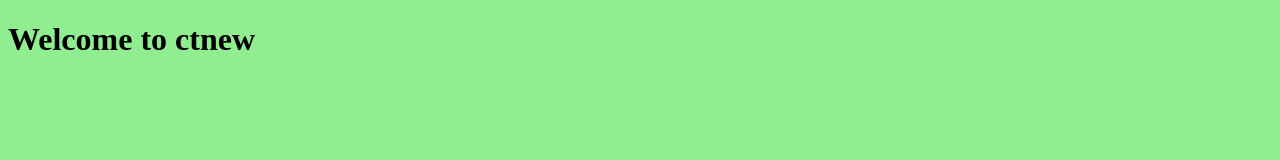
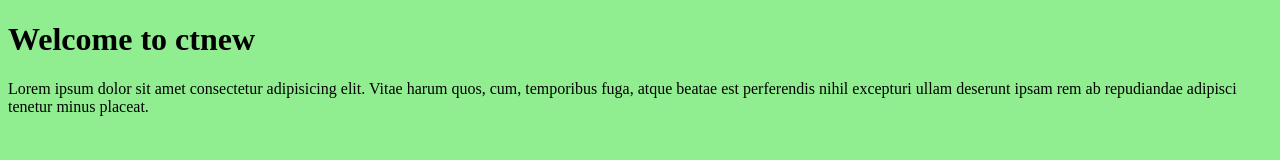
Before and after one commit to CAPSCOM-TECHNOLOGY/ctnew, a plain HTML site: page index.html in a window 1280 px wide. Drawn offline with Linux system fonts and the light colour scheme.

Commit message:
paragraph added

```diff
--- a/index.html
+++ b/index.html
@@ -10,5 +10,9 @@
 <body>
     <h1>Welcome to ctnew</h1>
 
+
+    <p>
+        Lorem ipsum dolor sit amet consectetur adipisicing elit. Vitae harum quos, cum, temporibus fuga, atque beatae est perferendis nihil excepturi ullam deserunt ipsam rem ab repudiandae adipisci tenetur minus placeat.
+    </p>
 </body>
 </html>
```
